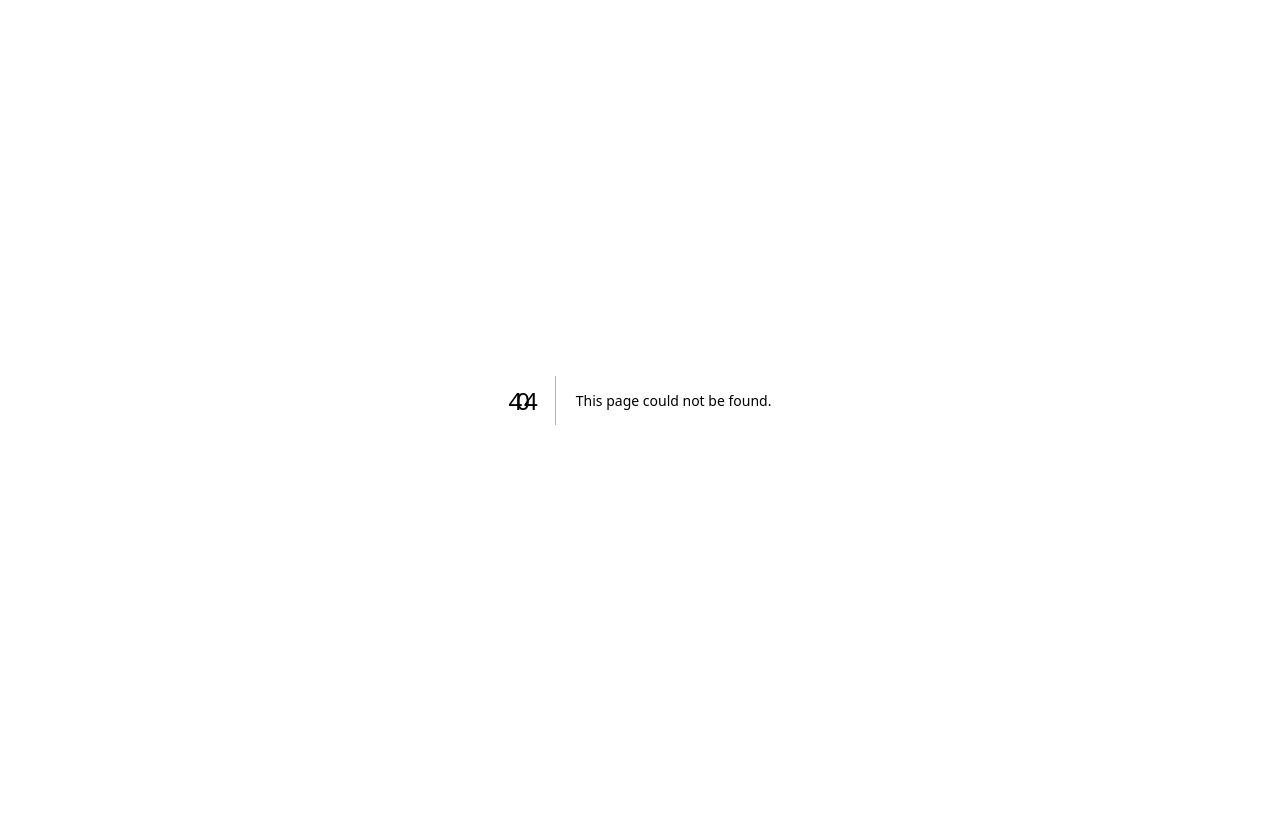
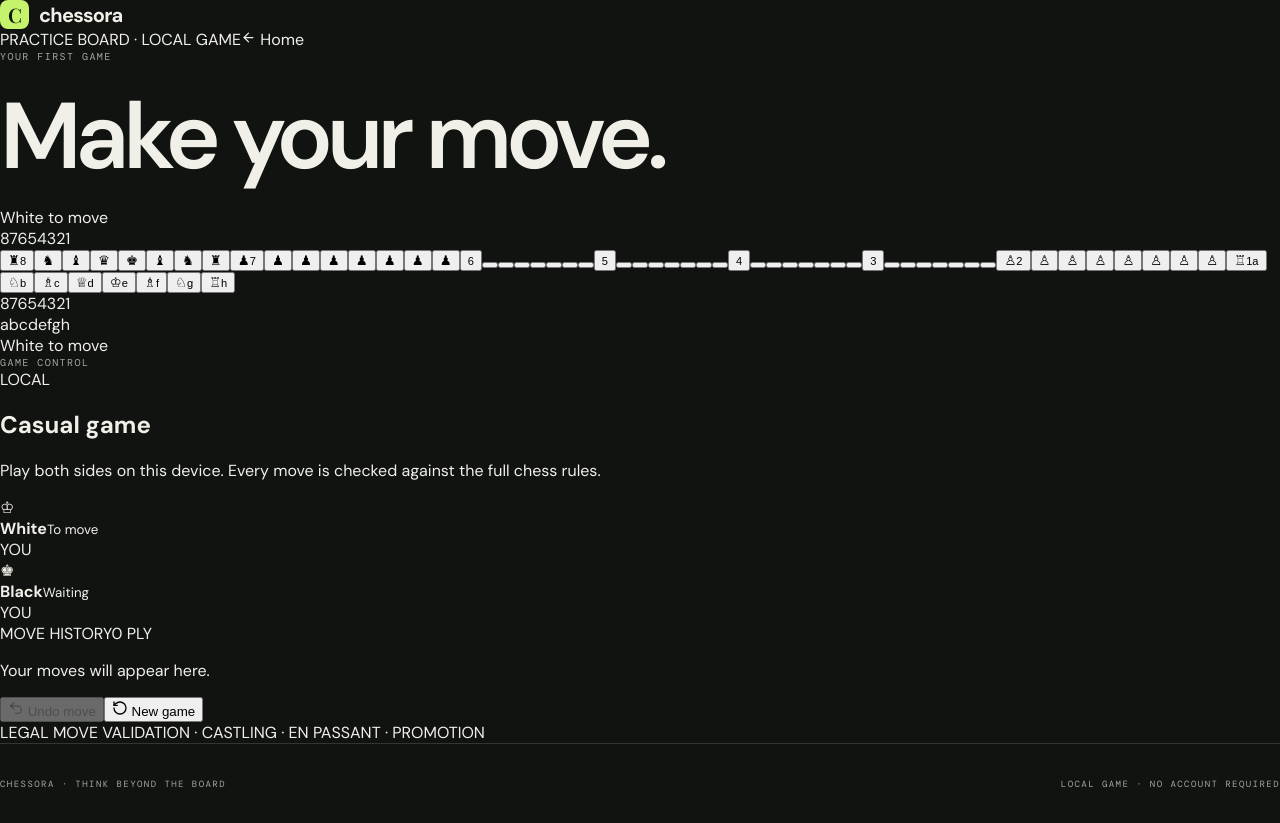
Before and after one commit to Rololol/Chessora, a Next.js app in the folder apps/web/: page /play in a window 1280 px wide. Before the commit this address had no page. Before the commit the page ends 800 px from the top, so only its background shows below. Built offline with nearby package versions, Linux system fonts and the light colour scheme; a web font is replaced by a local one.

Commit message:
feat(web): add local chess play page

```diff
--- /dev/null
+++ b/apps/web/src/app/play/page.tsx
@@ -0,0 +1,5 @@
+import ChessBoard from "@/components/chess-board";
+
+export default function PlayPage() {
+  return <ChessBoard />;
+}
```
